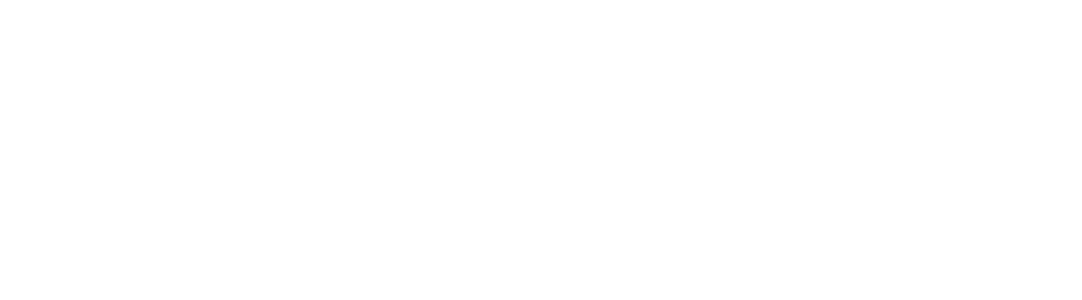
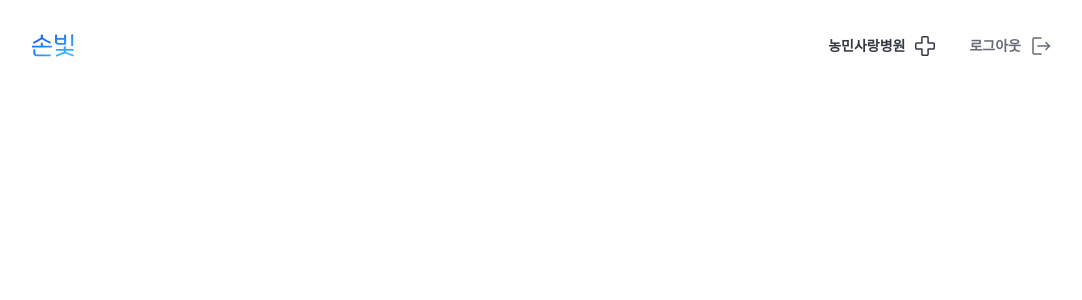
Before and after one commit to Likelion-B2A4/Frontend, a React (Vite) app: page /select-doctor in a window 1280 px wide. Before the commit this address had no page. Shown: the top 300 px of the page, without its empty margins (99-1181 px from the left). Built offline with nearby package versions, Linux system fonts and the light colour scheme.

Commit message:
#33 [UI] 웹 topbar ui 구현

```diff
--- a/src/App.tsx
+++ b/src/App.tsx
@@ -11,6 +11,7 @@
 import EditSchedule from './pages/EditSchedule.tsx';
 import Service from './pages/Service.tsx';
 import Setting from './pages/Setting.tsx';
+import SelectDoctor from './pages/SelectDoctor.tsx';
 
 function App() {
   return (
@@ -26,6 +27,7 @@
         <Route path="/edit-schedule" element={<EditSchedule />} />
         <Route path="/service" element={<Service />} />
         <Route path="/setting" element={<Setting />} />
+        <Route path="/select-doctor" element={<SelectDoctor />} />
       </Routes>
     </div>
   );
--- /dev/null
+++ b/src/layouts/WebTopbar.tsx
@@ -0,0 +1,36 @@
+import Logo from "../components/TypoLogo";
+import logoutImg from "../assets/webTopbar/logout.svg";
+
+interface Props {
+    text?: string;
+    text_img ?: string;
+}
+
+const WebTopbar = ({text , text_img } : Props) => {
+    return (
+        <div className="fixed top-0 w-full py-8 px-32">
+            <div className="flex flex-row justify-between w-full">
+                <div>
+                    <Logo />
+                </div>
+
+                <div className="flex flex-row justify-center items-center gap-8 font-semibold text-[14px]">
+                    {(text || text_img) && (
+                        <div className="flex flex-row gap-2 items-center">
+                            <p className="text-[#343841]">{text}</p>
+                            <img src={text_img} alt="" className="w-6 h-6" />
+                        </div>
+                    )}
+
+                    <div className="flex flex-row gap-2 items-center">
+                        <p className="text-[#666B76]">로그아웃</p>
+                        <img src={logoutImg} alt="logout" className="w-6 h-6" />
+                    </div>
+                </div>
+
+            </div>
+        </div>
+    )
+}
+
+export default WebTopbar;
--- /dev/null
+++ b/src/pages/SelectDoctor.tsx
@@ -0,0 +1,12 @@
+import WebTopbar from "../layouts/WebTopbar";
+import hospitalImg from "../assets/webTopbar/hospital-plus.svg";
+
+const SelectDoctor = () => {
+    return (
+        <div>
+            <WebTopbar text="농민사랑병원" text_img={hospitalImg}/>
+        </div>
+    )
+}
+
+export default SelectDoctor;
```
Also changed, not shown: src/assets/webTopbar/hospital-plus.svg (added), src/assets/webTopbar/logout.svg (added).
